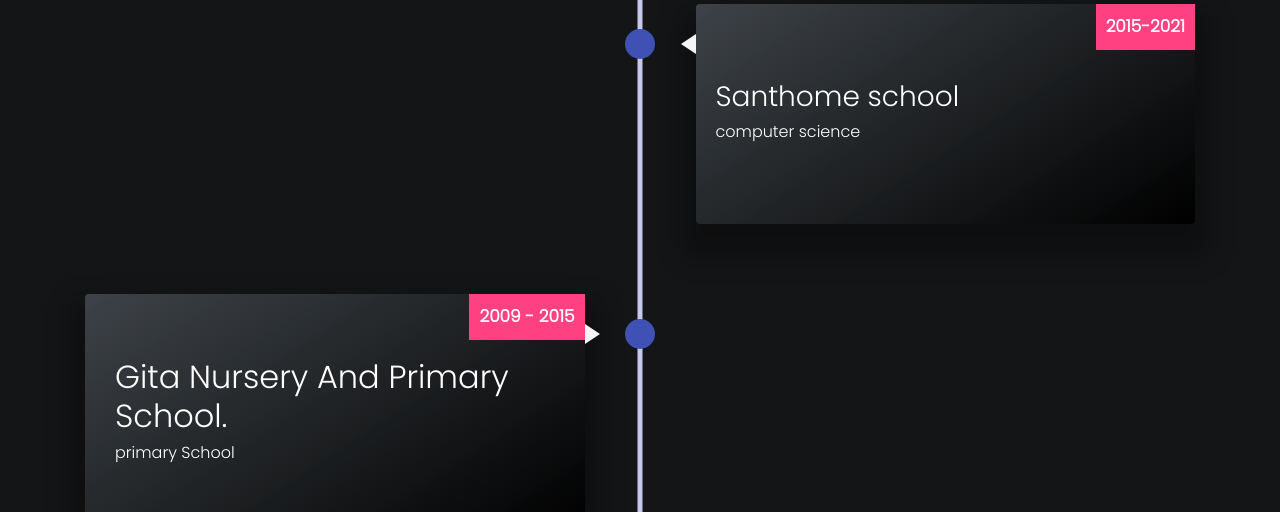
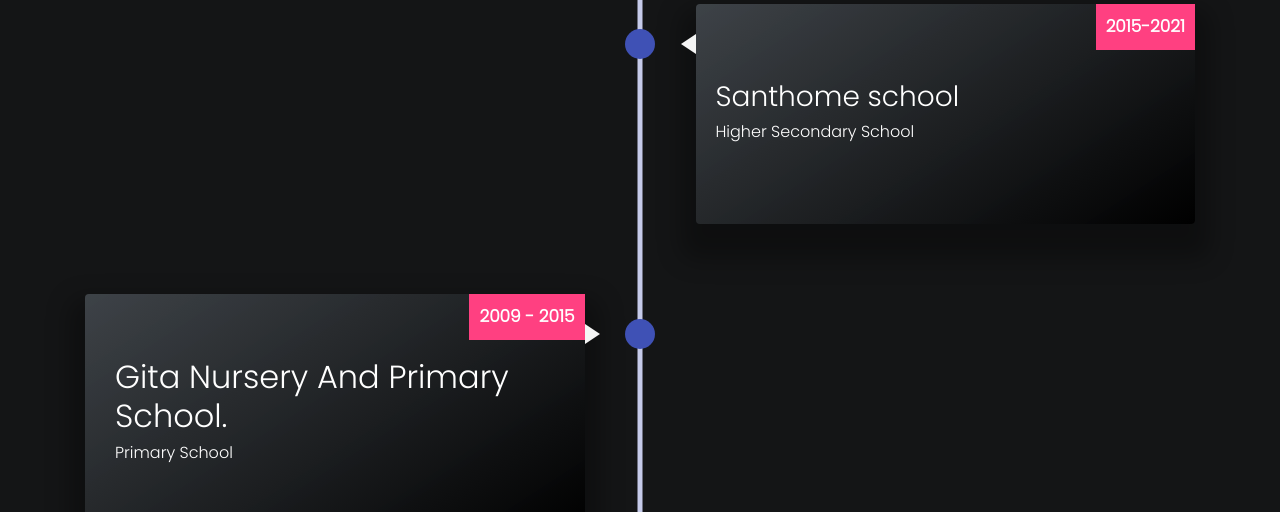
Before and after one commit to GUNASANJAY/Portfilio-3, a plain HTML site: page education.html in a window 1280 px wide. Shown: the part 1460-1972 px from the top of the page. Drawn offline with nearby package versions, Linux system fonts and the light colour scheme; some icons are missing; files whose address does not match are found by name; a web font is replaced by a local one.

Commit message:
Update education.html

```diff
--- a/education.html
+++ b/education.html
@@ -313,7 +313,7 @@
         <div class="date date2">2015-2021</div>
         <div class="alignment">
             <h3 class="timelineHeading2">Santhome school</h3>
-            <h6>  computer science</h6>
+            <h6>  Higher Secondary School</h6>
 
 
         </div>
@@ -333,7 +333,7 @@
         <div class="align-third">
             <h2 class="timelineHeading3">Gita Nursery And Primary School.
             </h2>
-            <h6>primary School</h6>
+            <h6>Primary School</h6>
 
         </div>
       </div>
```
